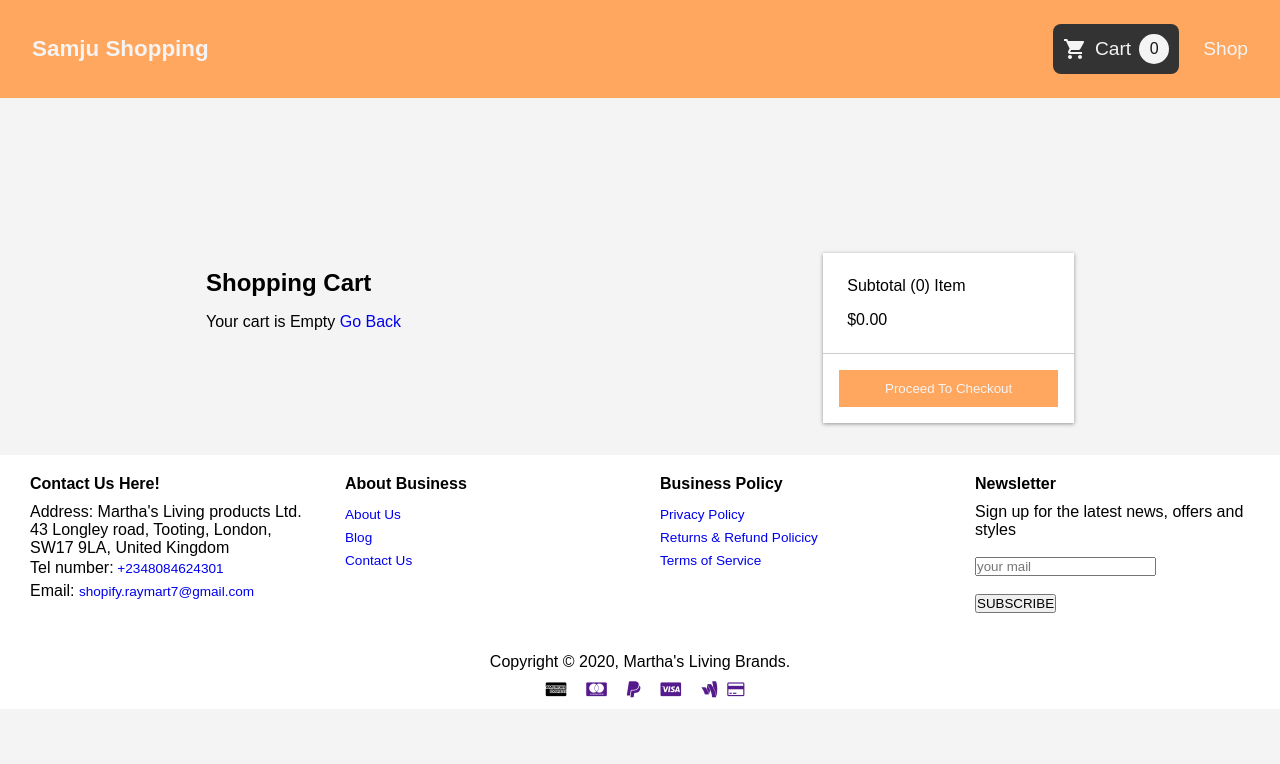
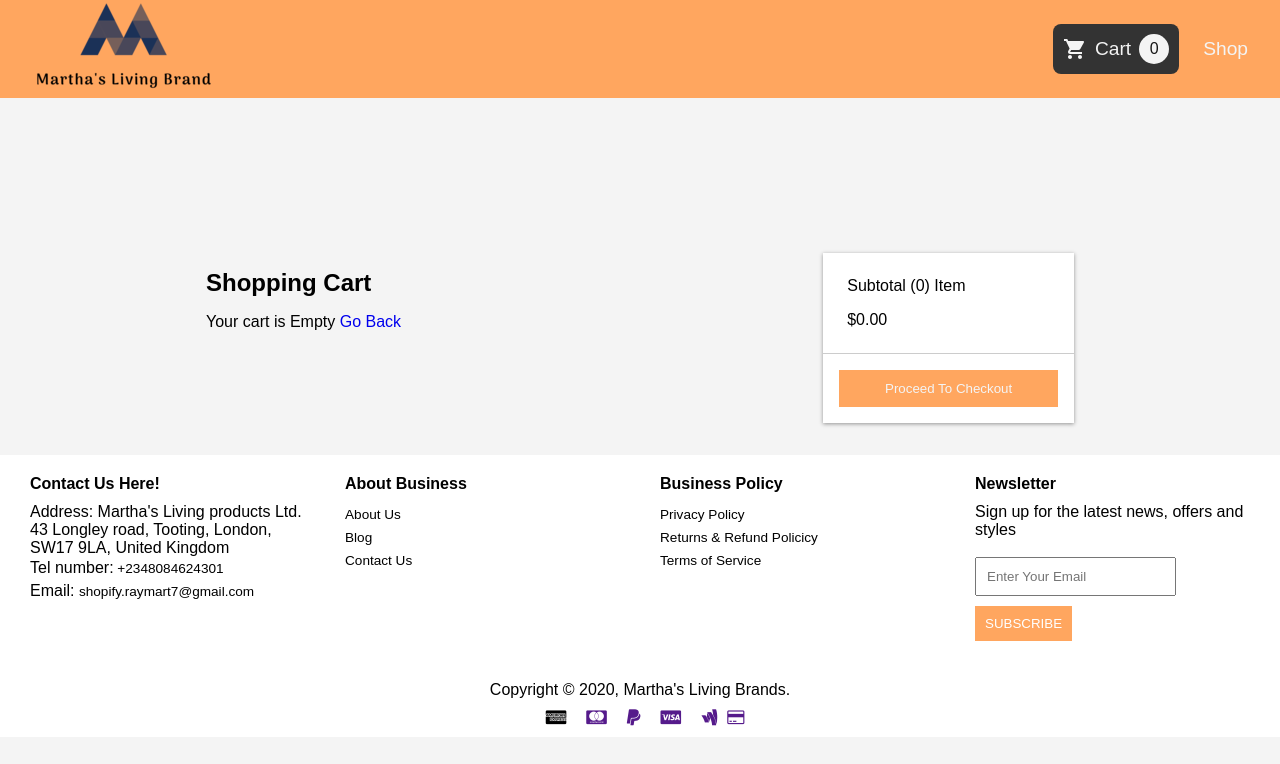
Before and after one commit to Samju200/my-online-shop, a React (Create React App) app: page /cart in a window 1280 px wide. Shown: the top 764 px of the page. Built offline with nearby package versions, Linux system fonts and the light colour scheme.

Commit message:
working working

```diff
--- a/src/components/Footer.css
+++ b/src/components/Footer.css
@@ -18,6 +18,17 @@ footer {
 .footer li {
   list-style: none;
 }
+.newsletter > input {
+  padding: 10px;
+  outline: none;
+}
+.newsletter > button {
+  padding: 10px;
+  border: none;
+  outline: none;
+  background-color: rgb(255, 166, 95);
+  color: #fff;
+}
 .footer a {
   text-decoration: none;
 }
@@ -30,7 +41,10 @@ footer {
   font-family: PT sans, sans-serif;
   font-size: 13.6px;
   line-height: 23.12px;
+  text-decoration: none;
+  color: #000;
 }
+
 .footer li a:hover {
   color: rgb(255, 166, 95);
 }
@@ -38,3 +52,10 @@ footer {
   display: inline-block;
   margin: 10px;
 }
+.error {
+  color: red;
+  display: block;
+  font-size: 13px;
+  margin-top: 10px;
+  margin-bottom: 10px;
+}
--- a/src/components/Footer.js
+++ b/src/components/Footer.js
@@ -1,7 +1,35 @@
-import React from 'react';
+import axios from 'axios';
+import React, { useState } from 'react';
 import './Footer.css';
 
 function Footer() {
+  const [email, setEmail] = useState('');
+  const [submit, setSubmit] = useState(false);
+  let emailRegex = /^\w+[\w-\.]*\@\w+((-\w+)|(\w*))\.[a-z]{2,3}$/;
+  const [error, setError] = useState('');
+  const handleSubmit = (e) => {
+    e.preventDefault();
+    if (email === '') {
+      e.preventDefault();
+      setError('Please enter your Email Address');
+      return false;
+    } else if (!email.match(emailRegex)) {
+      e.preventDefault();
+      setError('Please enter a valid email');
+      return false;
+    } else {
+      const { data } = axios.post(
+        'https://foodapisamju.herokuapp.com/subscribe',
+        {
+          email,
+        }
+      );
+      localStorage.setItem('message', JSON.stringify(data));
+      console.log(data);
+      setSubmit(true);
+      setEmail('');
+    }
+  };
   return (
     <>
       <div className="footer">
@@ -59,11 +87,19 @@ function Footer() {
             <h3>Newsletter</h3>
             <p>Sign up for the latest news, offers and styles</p>
             <br />
-            <input type="text" placeholder="your mail" id="email" />
-            <br />
-            <br />
-            <button type="submit"> SUBSCRIBE</button>
-            <span class="error"></span>
+            <input
+              type="email"
+              placeholder="Enter Your Email"
+              value={email}
+              onChange={(e) => setEmail(e.target.value)}
+            />
+
+            <span class="error">{error}</span>
+
+            <button type="submit" onClick={handleSubmit}>
+              {' '}
+              SUBSCRIBE
+            </button>
           </form>
         </div>
       </div>
--- a/src/components/Navbar.js
+++ b/src/components/Navbar.js
@@ -3,7 +3,7 @@ import { Link } from 'react-router-dom';
 import './Navbar.css';
 import ShoppingCartIcon from '@material-ui/icons/ShoppingCart';
 import { useSelector } from 'react-redux';
-
+import Logo from './img/mlogo.png';
 function Navbar({ click }) {
   const cart = useSelector((state) => state.cart);
   const { cartItems } = cart;
@@ -14,7 +14,9 @@ function Navbar({ click }) {
     <nav className="navbar">
       <div className="navbar_logo">
         <Link to="/my-online-shop">
-          <h2>Samju Shopping</h2>
+          <h2>
+            <img src={Logo} alt="" />
+          </h2>
         </Link>
       </div>
       <ul className="navbar_links">
--- a/src/components/SideDrawer.js
+++ b/src/components/SideDrawer.js
@@ -23,7 +23,7 @@ function SideDrawer({ show }) {
           </Link>
         </li>
         <li>
-          <Link to="/">Shop</Link>
+          <Link to="/my-online-shop">Shop</Link>
         </li>
       </ul>
     </div>
```
Also changed, not shown: src/components/img/mlogo.png (added).
